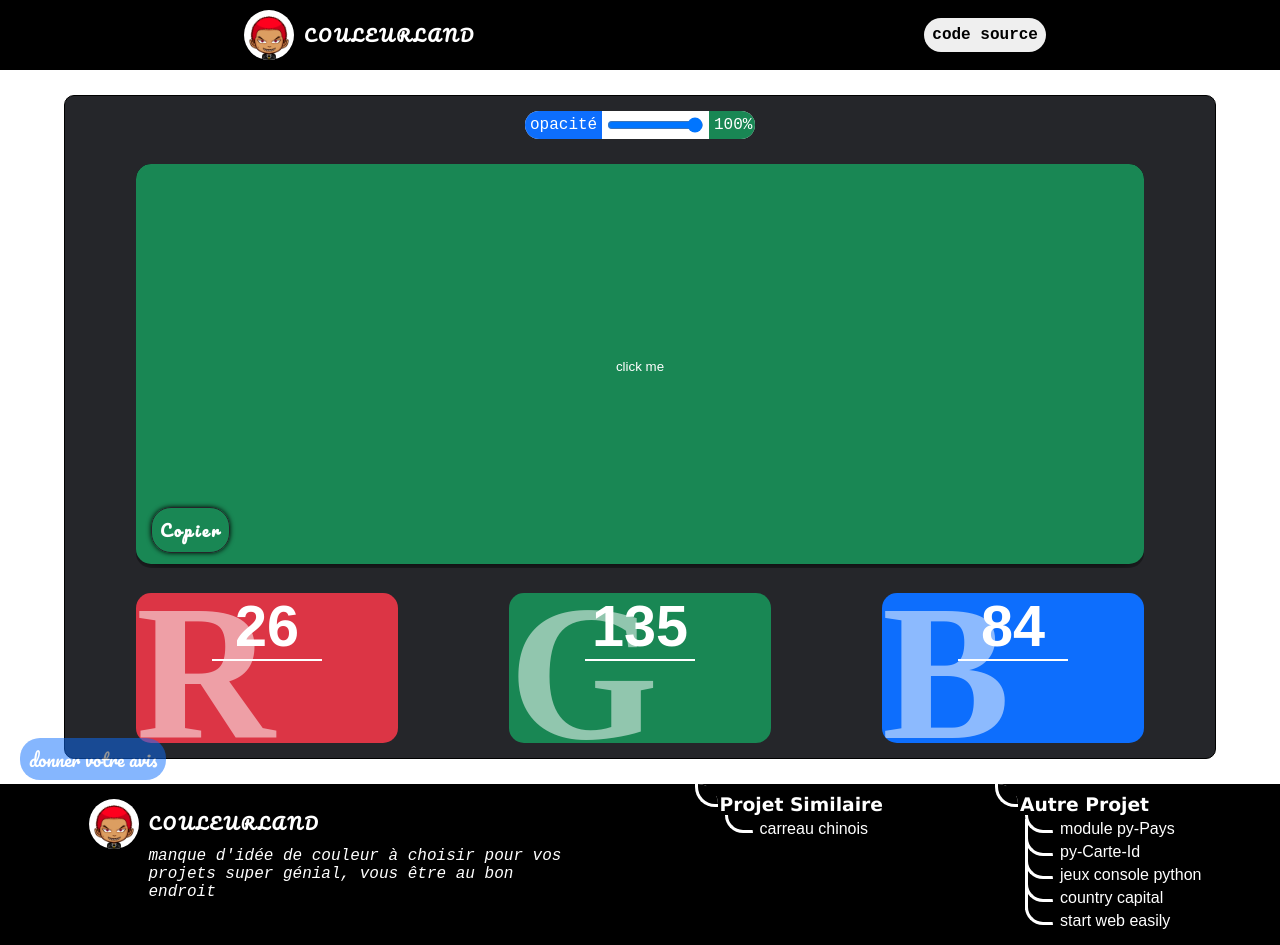
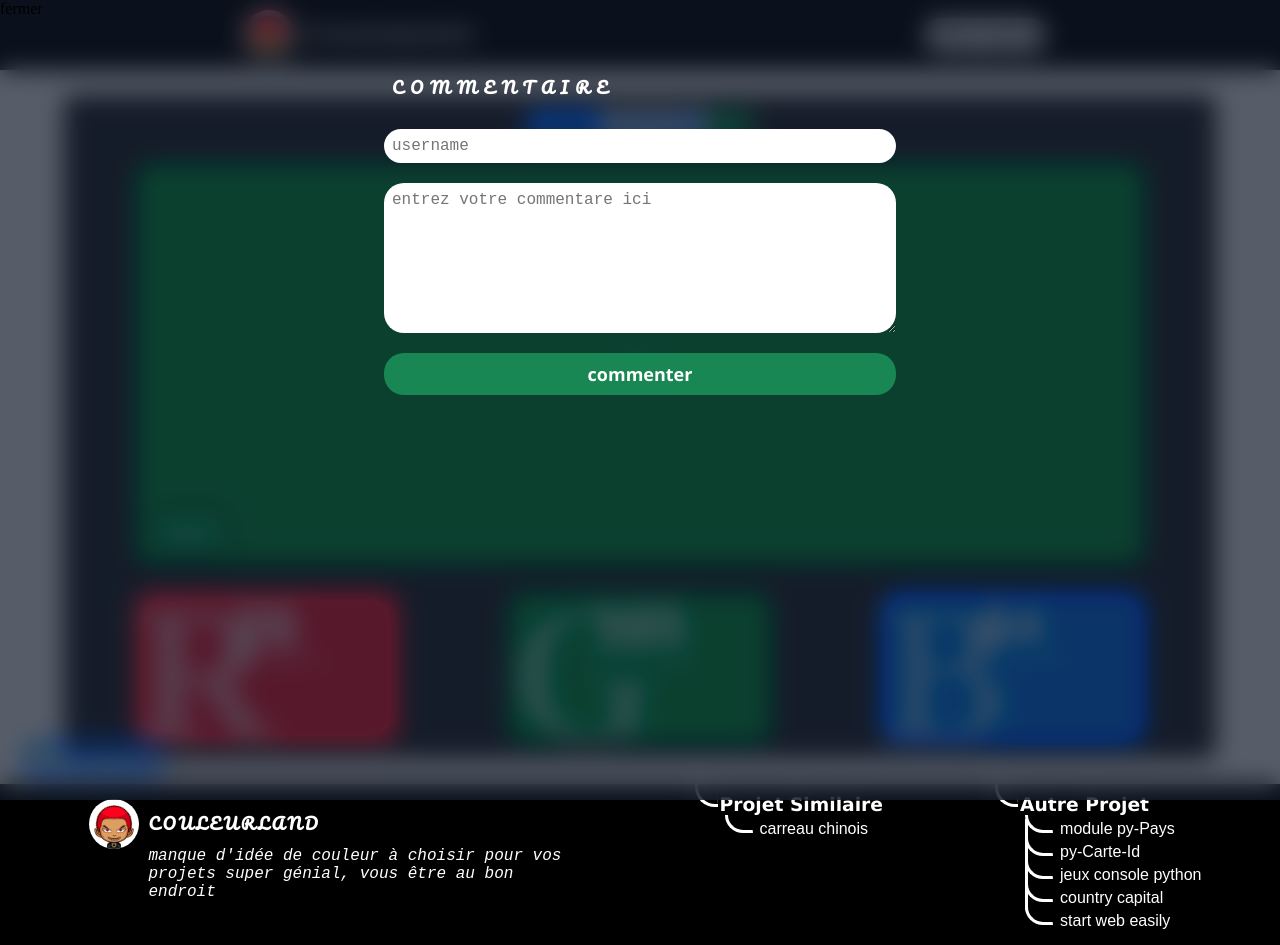
Before and after one commit to Tostenn/colorland, a PHP site: page / in a window 1280 px wide. Run offline with PHP 8.4, Linux system fonts and the light colour scheme.

Commit message:
mise en forme de la section commentaire

```diff
--- a/index.html
+++ b/index.html
@@ -115,10 +115,15 @@
         <div class="but">
             <button class="comment">donner votre avis</button>
         </div>
-        <form action="" id="comment">
-            <input type="text" name="username" placeholder="username">
-            <textarea name="cmmt" placeholder="entrez votre commentare ici"></textarea>
-        </form>
+        <div class="omb">
+            <div class="fermer">fermer</div>
+            <form action="" id="comment">
+                <h3>commentaire </h3>
+                <input type="text" name="username" placeholder="username">
+                <textarea name="cmmt" placeholder="entrez votre commentare ici"></textarea>
+                <button>commenter</button>
+            </form>
+        </div>
     </section>
 
     <footer>
--- a/static/css/avis.css
+++ b/static/css/avis.css
@@ -1,8 +1,5 @@
 /* section avis */
 
-.avis{
-    /* position: absolute; */
-}
 
 .avis .but button{
     position: fixed;
@@ -40,8 +37,52 @@
     box-shadow: 0 0 10PX var(--cl-blanc) ;
     left: 110%;
 }
+
+.avis .omb{
+    position: absolute;
+    z-index: 5;
+    inset: 0;
+    backdrop-filter: blur(12px) saturate(180%);
+    -webkit-backdrop-filter: blur(16px) saturate(180%);
+    background-color: rgba(17, 25, 40, 0.7);
+}
 .avis form{
-    display: none;
+    /* display: none; */
+    position: absolute;
+    top: 30%;
+    left: 50%;
+    transform: translate(-50%,-50%);
+    width: 50%;
+    text-align: left;
+}
+.avis form h3{
+    color: var(--cl-blanc);
+    text-transform: uppercase;
+    font-weight: bold;
+    letter-spacing: 7px;
+    font-family: Pacifico-Regular;
+}
+.avis form *{
+    display: block;
+    margin: 0 auto 20px auto;
+    width: 80%;
+    outline: none;
+    resize: vertical;
+    font-size: 16px;
+    padding: .5em .5em;
+    border-radius: 20px;
+    font-family: 'Courier New', Courier, monospace;
+}
+.avis form textarea{
+    height: 150px;
+}
+.avis form button{
+    font-size: 18px;
+    font-weight: bold;
+    font-family: 'Segoe UI', Tahoma, Geneva, Verdana, sans-serif;
+    background-color: var(--cl-green);
+    color: var(--cl-blanc);
 }
 
+
 /* fin section avis */
--- a/static/css/index.css
+++ b/static/css/index.css
@@ -197,16 +197,16 @@ main .copier:hover {
     content: 'b';
 }
 
-.r{
+.champs .r{
     background-color: var(--cl-red);
 }
-.g{
+.champs .g{
     background-color: var(--cl-green);
 }
-.b{
+.champs .b{
     background-color: var(--cl-bleu);
 }
-[type="text"]{
+.champs [type="text"]{
     position: absolute;
     text-align: center;
     left: 50%;
--- a/static/css/responsive.css
+++ b/static/css/responsive.css
@@ -157,4 +157,10 @@
         display: block;
         text-align: center;
     }
+    .avis form {
+        width: 90%;
+    }
+    .avis form *{
+        width: 100%;
+    }
 }
```
